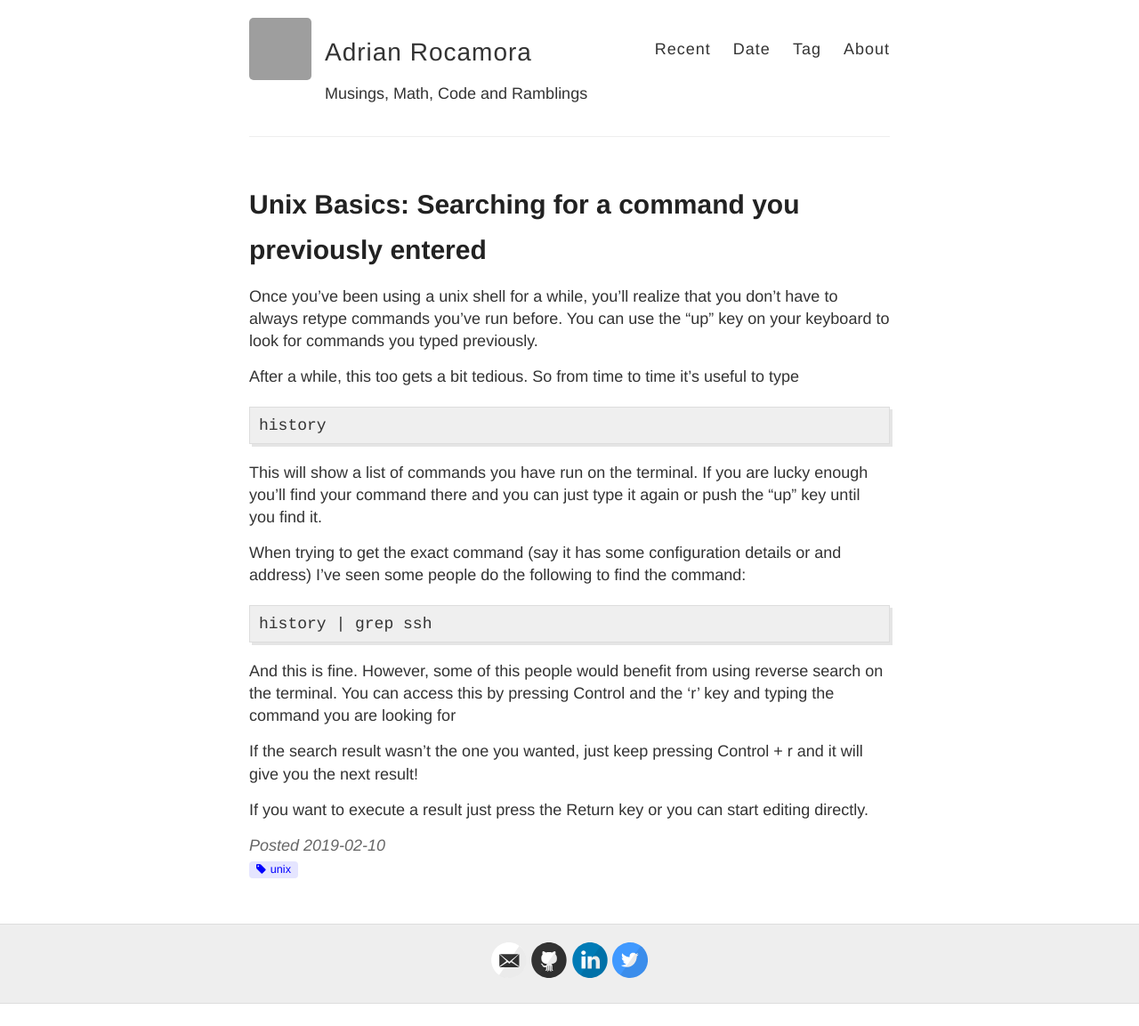
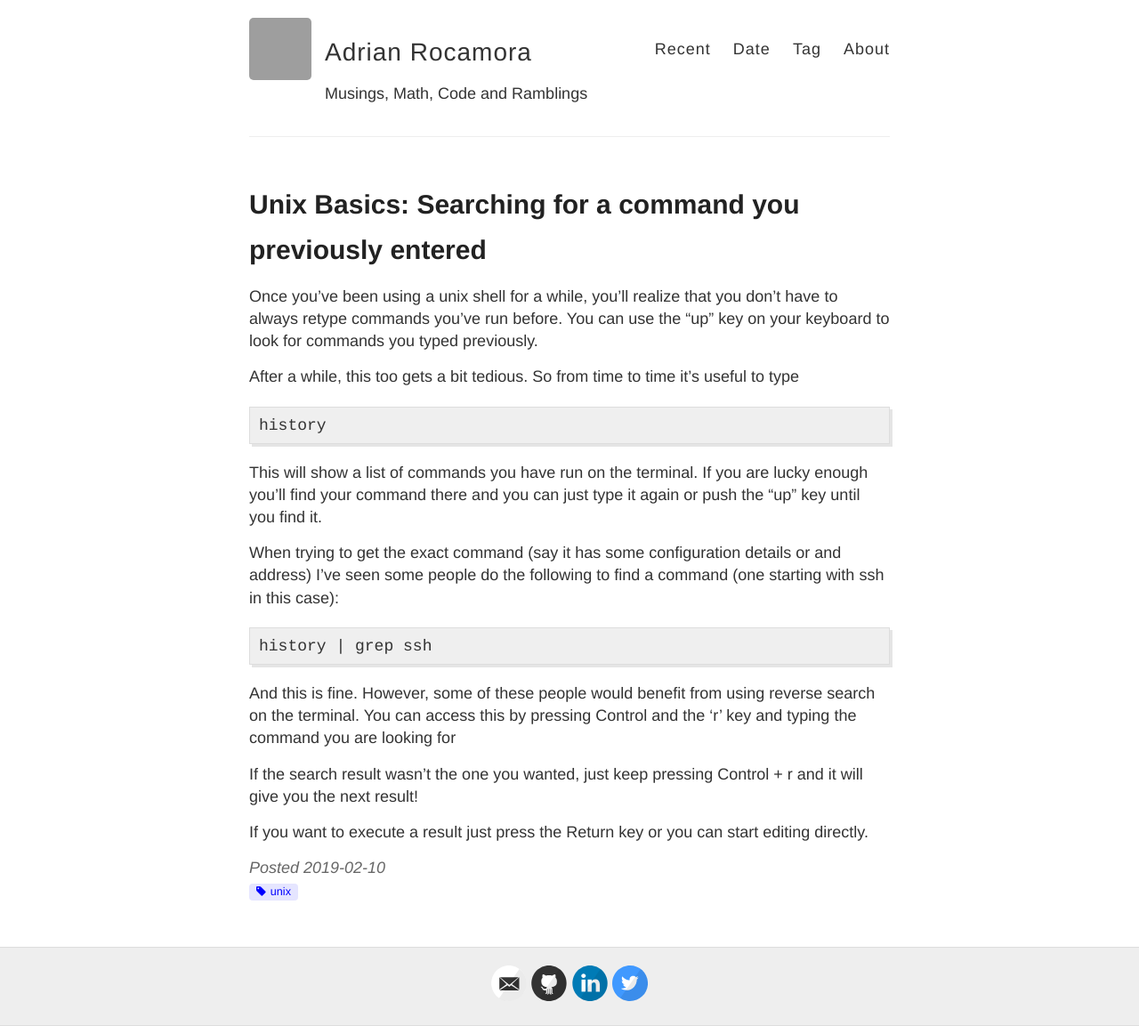
Before and after one commit to adrianrocamora/blog, a Jekyll site: the page built from _posts/2019-02-10-unix-reverse-search.md, in a window 1280 px wide. Shown: the whole page at 89% size. Built offline with Jekyll 4.4.1, drawn with Linux system fonts in a browser that asks for light colours; nearby versions of some CDN libraries; before the commit the page ends 1128 px from its top, so only the background shows below that; grey boxes are pictures that could not be loaded.

Commit message:
Fixes to unix post

```diff
--- a/_posts/2019-02-10-unix-reverse-search.md
+++ b/_posts/2019-02-10-unix-reverse-search.md
@@ -14,11 +14,11 @@ After a while, this too gets a bit tedious. So from time to time it's useful to
 
 This will show a list of commands you have run on the terminal. If you are lucky enough you'll find your command there and you can just type it again or push the "up" key until you find it.
 
-When trying to get the exact command (say it has some configuration details or and address) I've seen some people do the following to find the command:
+When trying to get the exact command (say it has some configuration details or and address) I've seen some people do the following to find a command (one starting with ssh in this case):
 
 	history | grep ssh
 
-And this is fine. However, some of this people would benefit from using reverse search on the terminal. You can access this by pressing Control and the 'r' key and typing the command you are looking for
+And this is fine. However, some of these people would benefit from using reverse search on the terminal. You can access this by pressing Control and the 'r' key and typing the command you are looking for
 
 If the search result wasn't the one you wanted, just keep pressing Control + r and it will give you the next result!
 
```
